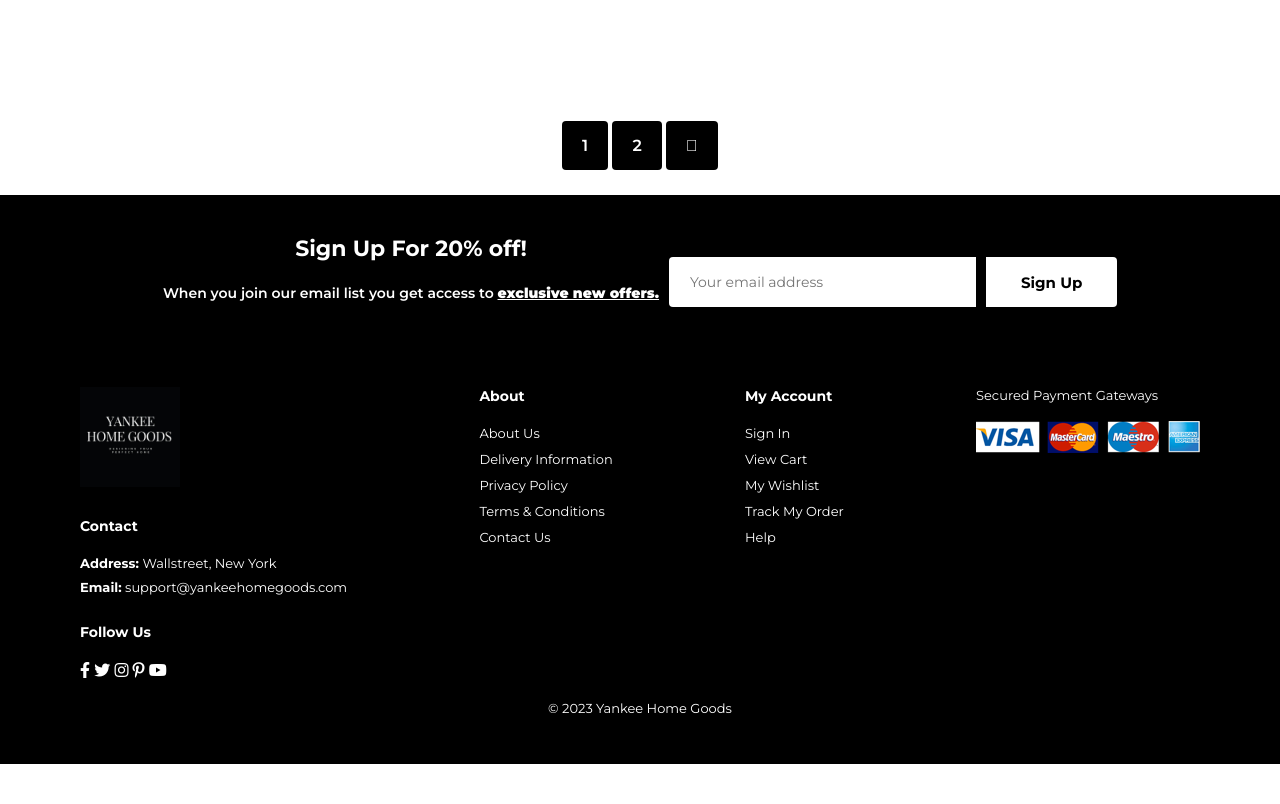
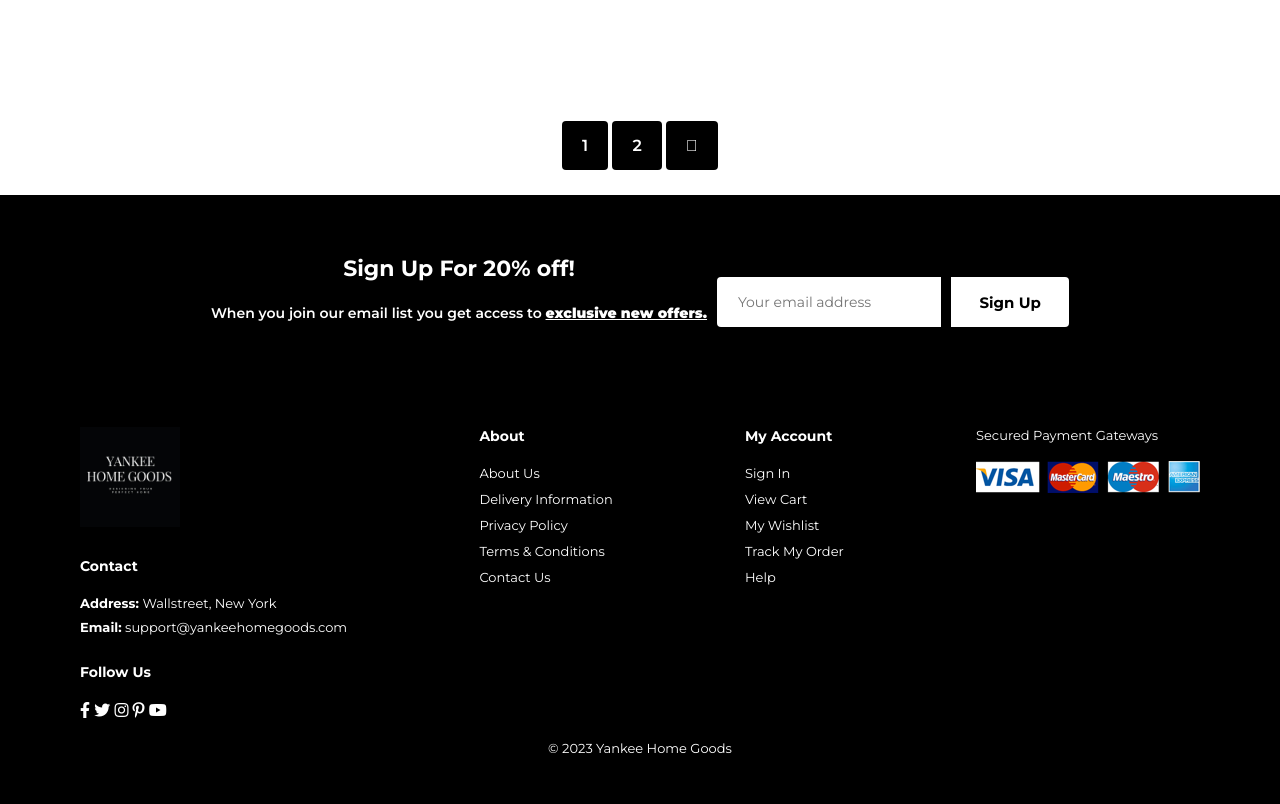
Before and after one commit to JamaariWillis/shop, a PHP site: page /blog.html in a window 1280 px wide. Shown: the part 1705-2509 px from the top of the page. Before the commit the page ends 2469 px from the top, so only its background shows below. Run offline with PHP 8.4, Linux system fonts and the light colour scheme; some libraries are stand-ins or nearby versions.

Commit message:
newsletter updated

```diff
--- a/style.css
+++ b/style.css
@@ -598,7 +598,7 @@ body {
     gap: 10px;
     justify-content: center;
     flex-wrap: wrap;
-    padding: auto 200px;
+    padding: 60px 200px;
     margin: auto;
 
 }
```
